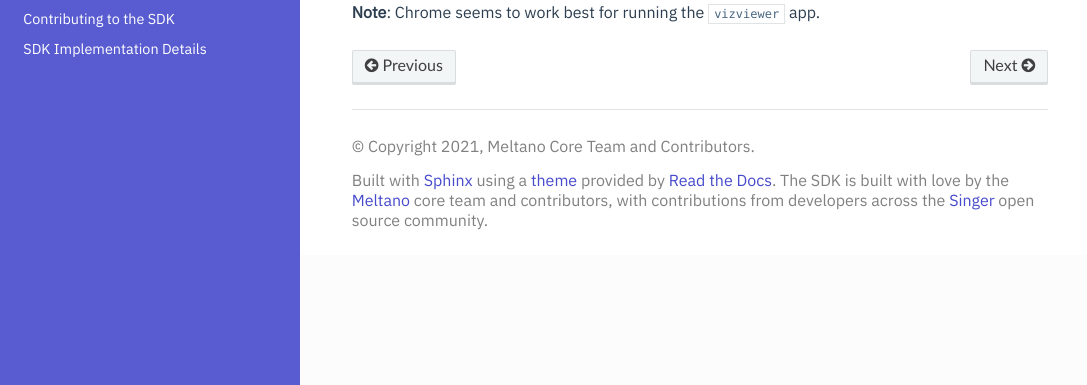
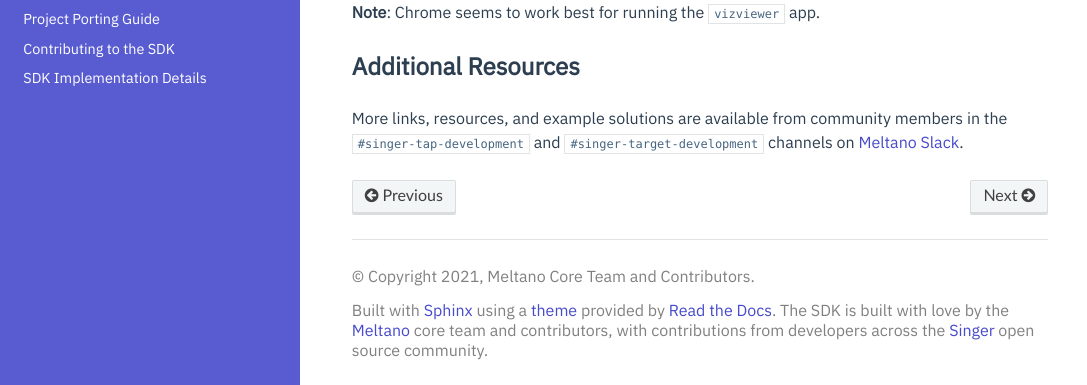
Before and after one commit to meltano/sdk, a Sphinx documentation site: the page built from docs/dev_guide.md, in a window 1280 px wide and 900 px high, scrolled down 3980 px, cut to the strip 515-900 px from the top of the window. Shown: the whole strip, without its empty margins (0-1087 px from the left). Built offline with Sphinx 7.4.7 and the Read the Docs theme 2.0.0, drawn with Linux system fonts in a browser that asks for light colours.

Commit message:
adds slack links to code samples and dev guide pages

```diff
--- a/docs/dev_guide.md
+++ b/docs/dev_guide.md
@@ -191,3 +191,10 @@ Thet output should look like this
 ![SDK Flame Graph](https://gitlab.com/meltano/sdk/uploads/07633ba1217de6eb1bb0e018133c608d/_write_record_message.png)
 
 **Note**: Chrome seems to work best for running the `vizviewer` app.
+
+## Additional Resources
+
+More links, resources, and example solutions are available from community
+members in the [`#singer-tap-development`](https://meltano.slack.com/archives/C01PKLU5D1R)
+and [`#singer-target-development`](https://meltano.slack.com/archives/C01RKUVUG4S)
+channels on [Meltano Slack](https://meltano.com/slack).
```
Also changed, not shown: docs/code_samples.md (+7 -0 lines).
